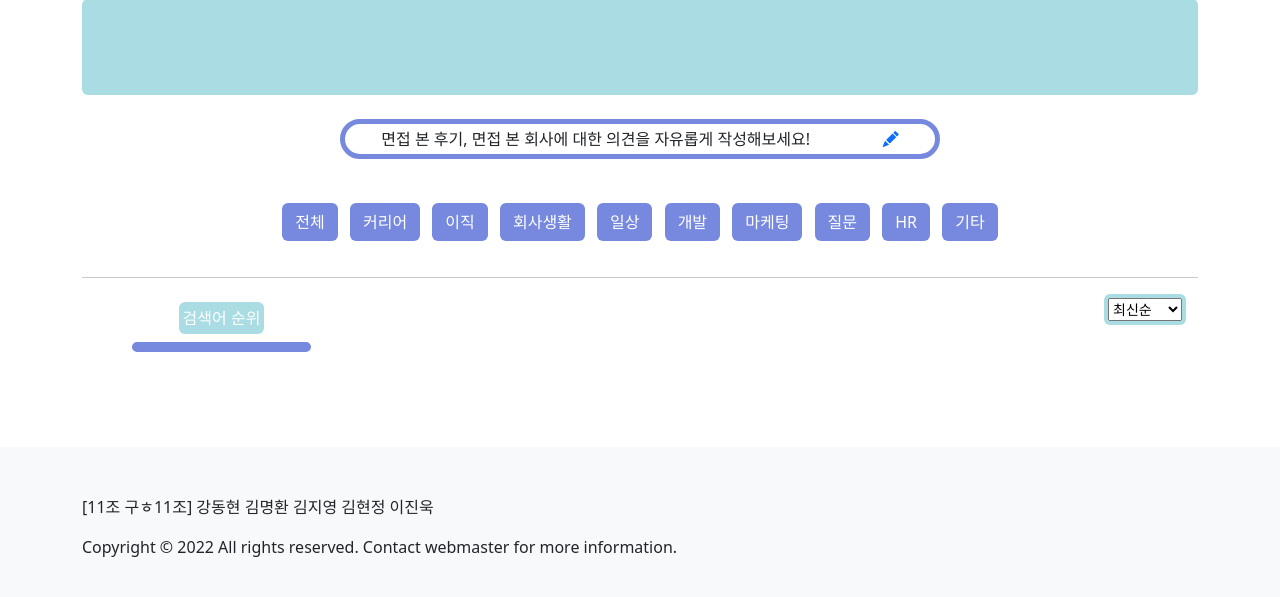
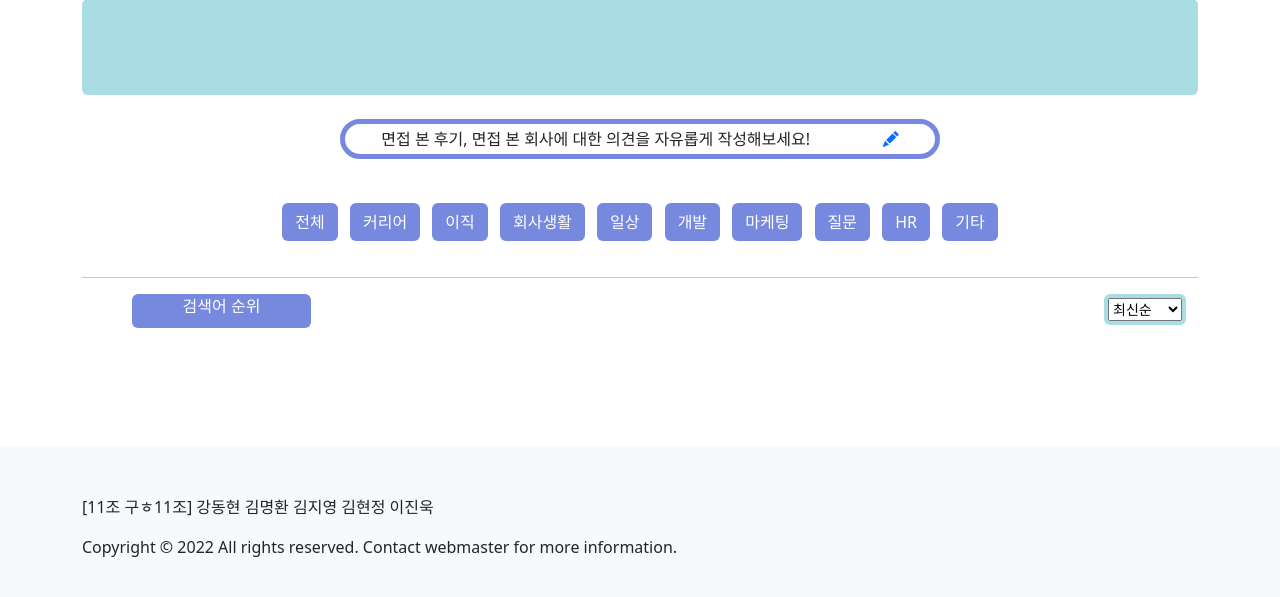
Before and after one commit to myeonghwan57/Pjt, a Django app: page /posts/ in a window 1280 px wide. Shown: the part 203-800 px from the top of the page. Run offline with Django 3.2, Linux system fonts and the light colour scheme; the visitor is signed in with stand-in values (Sample User, id 1); data that the repository does not hold is empty; some libraries are stand-ins or nearby versions.

Commit message:
검색어 순위창 변경

```diff
--- a/posts/templates/posts/index.html
+++ b/posts/templates/posts/index.html
@@ -59,8 +59,8 @@
       <hr>
       <div class='col-lg-3'>
         <div class='d-flex flex-column align-items-center'>
-          <div class='search_ranking my-2 rounded p-1' style='color:white;'>검색어 순위</div>
-          <div class='d-flex flex-column align-items-center search_result rounded' style='width:70%'>
+          <div class='search_ranking rounded-top text-center' style='color:white; width:70%;'>검색어 순위</div>
+          <div class='d-flex flex-column align-items-center search_result rounded-bottom' style='width:70%'>
             {% for search_word in search_words %}
               <div class='my-1'>{{forloop.counter}}.
                 {{search_word.word}}
--- a/static/css/style.css
+++ b/static/css/style.css
@@ -111,5 +111,5 @@
   border: 5px solid #7689DE;
 }
 .search_ranking{
-  background:  #A9DCE3;
+  background:  #7689DE;
 }
```
